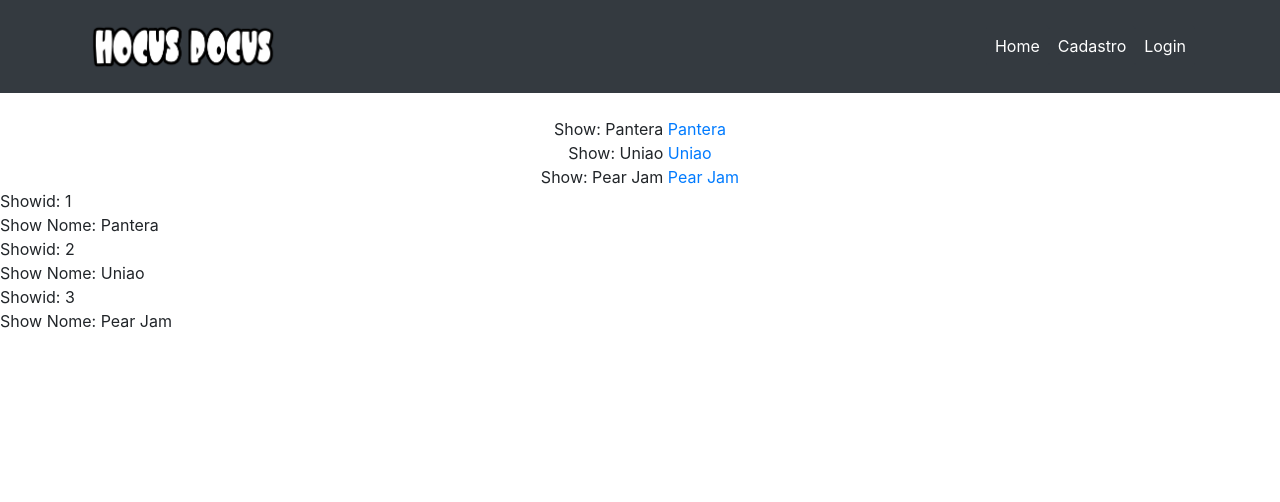
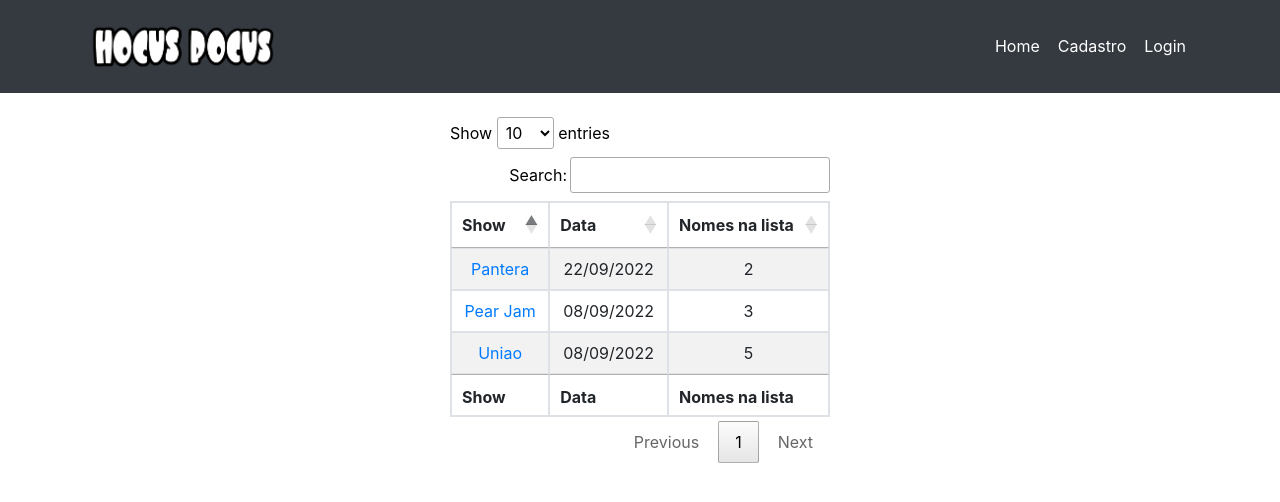
Before and after one commit to andregeraseev/hocusf, a Django app: page /listaevento in a window 1280 px wide. Shown: the top 502 px of the page. Run offline with Django 4.2, Linux system fonts and the light colour scheme; data comes from the database, SQL or seed files in the repository; both versions use the stored data as it was after the commit; some libraries are stand-ins or nearby versions.

Commit message:
finalizado lista evento

```diff
--- a/setup/settings.py
+++ b/setup/settings.py
@@ -107,9 +107,10 @@
 # Internationalization
 # https://docs.djangoproject.com/en/4.1/topics/i18n/
 
-LANGUAGE_CODE = 'en-us'
+LANGUAGE_CODE = 'pt-br'
 
-TIME_ZONE = 'UTC'
+
+TIME_ZONE = 'America/Sao_Paulo'
 
 USE_I18N = True
 
--- a/show/views.py
+++ b/show/views.py
@@ -21,9 +21,10 @@
 
 
 def listaevento(request):
-
+    roqueiros = NomeLista.objects.all()
     show = Show.objects.filter(publicada=True)
     dados = {
+        'roqueiro': roqueiros,
              'show': show,
     }
 
@@ -53,8 +54,10 @@
 
 def registronomelista(request, id):
 
+
     show = Show.objects.filter(id=id)
     dados = {
+
              'show': show
     }
 
--- a/templates/dashboard.html
+++ b/templates/dashboard.html
@@ -11,12 +11,12 @@
 
 {% for evento in eventos %}
 
-<h3>{{ evento.lista_reserva }}</h3>
+<h3>{{ evento.lista_reserva.titulo_show }}</h3>
 {{ evento.lista_reserva.data_do_show }}<br>
 {{ evento.lista_reserva.horario_do_show }}<br>
 
 <!-- Button trigger modal -->
-<button type="button" class="btn btn-primary mb-4" data-toggle="modal" data-target="#{{ evento.lista_reserva }}">
+<button type="button" class="btn btn-primary mb-4" data-toggle="modal" data-target="#botao{{ evento.lista_reserva.id }}">
   Comprovante de pagamento
 </button>
     <br>
@@ -29,7 +29,7 @@
 
 
 <!-- Modal -->
-<div class="modal fade" id="{{ evento.lista_reserva }}" tabindex="-1" role="dialog" aria-labelledby="{{ evento.lista_reserva }}Label" aria-hidden="true">
+<div class="modal fade" id="botao{{ evento.lista_reserva.id }}" tabindex="-1" role="dialog" aria-labelledby="{{ evento.lista_reserva }}Label" aria-hidden="true">
   <div class="modal-dialog" role="document">
     <div class="modal-content">
       <div class="modal-header">
--- a/templates/lista.html
+++ b/templates/lista.html
@@ -22,12 +22,12 @@
 <script src="https://cdn.jsdelivr.net/gh/bbbootstrap/libraries@main/jquery.table2excel.min.js"></script>
 
 {% for nome_na_lista in show %}
-<div class="container">
+<div class="container mt-4">
 <div class="row header" style="text-align:center;color:black">
 <div class="col-md-4 text-left"> <button id="export" class="btn btn-primary">Export</button> </div>
 
 
-<h3>{{ nome_na_lista.titulo_show }}</h3>
+<h1 class="col-md-4 text-center">{{ nome_na_lista.titulo_show }}</h1>
     {{ nome_na_lista.roqueiro.cpf }}
 
 </div>
--- a/templates/listaevento.html
+++ b/templates/listaevento.html
@@ -6,37 +6,83 @@
 {% block content %}
 
 
+
+
+
+<link rel="stylesheet" href="https://cdn.datatables.net/1.10.2/css/jquery.dataTables.min.css">
+<script type="text/javascript" src="https://cdn.datatables.net/1.10.2/js/jquery.dataTables.min.js"></script>
+<script src="https://cdn.jsdelivr.net/gh/bbbootstrap/libraries@main/jquery.table2excel.min.js"></script>
+
 <body>
+
+
 <div class="container mt-4">
     <div class="row">
-        <div class="col-md-12 text-center">
+        <div class="col-sm"></div>
+        <div class="col-sm">
+
+            <div class="row header" style="text-align:center;color:black">
 
 
-            {% for nome_na_lista in show %}
-            Show: {{ nome_na_lista.titulo_show }}
-            <a href="{% url 'lista' %}/{{ nome_na_lista.id }} " > {{ nome_na_lista.titulo_show }} </a><br/>
+<table id="example" class="table table-striped table-bordered" style="width:100%">
+        <thead>
+            <tr>
+                <th>Show</th>
+                <th>Data</th>
+                <th>Nomes na lista</th>
 
 
+            </tr>
+        </thead>
+        <tbody>
+            {% for shows in show %}
+                                    <tr>
+                                        <td> <a href="{% url 'lista' %}/{{ shows.id }} " > {{ shows.titulo_show }} </a> </td>
+                                        <td>{{ shows.data_do_show|date:"SHORT_DATE_FORMAT" }}</td>
+                                        <td>{{ shows.nomelista_set.all|length }} </td>
+
+                                    </tr>
             {% endfor %}
 
 
+        </tbody>
+        <tfoot>
+            <tr>
+                <th>Show</th>
+                <th>Data</th>
+                <th>Nomes na lista</th>
+
+            </tr>
+        </tfoot>
+    </table>
+            </div>
 
         </div>
+        <div class="col-sm"></div>
     </div>
 </div>
+<script>
+
+      /* Initialization of datatables */
+      $(document).ready(function () {
+
+        // Paging and other information are
+        // disabled if required, set to true
+        var myTable = $("#example").DataTable({
+          paging: true,
+          searching: true,
+          info: false,
+        });
+
+      });
+  </script>
 
 
 
-{% for shows in show %}
-Showid: {{ shows.id }}<br>
-Show Nome: {{ shows.titulo_show }}<br>
-   {% for lala in shows.lista_reserva_sr.all %}
-Nome lista id: {{ lala.id }}<br>
 
-cpf lista {{ lala.cpf }}<br>
-{% endfor %}
-{% endfor %}
 {% endblock %}
+
+
 </body>
 
 </html>
--- a/templates/login.html
+++ b/templates/login.html
@@ -26,8 +26,10 @@
                                 <input id="senha" type="password" class="form-control" name="senha" placeholder="Digite aqui sua senha">
                             </div>
                             <div class="col-12 text-center">
-                                <button class="btn btn-success" type="submit">Acessar sua conta</button>
-                                <button type="button" class="btn btn-primary" onclick="exibirCriarConta()">Ainda não tem conta? Clique aqui</button>
+                                <button class="btn btn-success mt-3" type="submit">Acessar sua conta</button>
+                                <button type="button" class="btn btn-primary mt-3" onclick="exibirCriarConta()">Ainda não tem conta? Clique aqui</button><br>
+                                <a href=""> Esqueceu sua senha? Clique aqui</a>
+
                             </div>
                         </div>
                     </form>
```
Also changed, not shown: db.sqlite3, media/Comprovante_2022-07-21T11_31_09.615342_nsRej9E.png (added), media/Comprovante_2022-07-21T11_31_09.615342_w5Zq5MO.png (added). Lines whose indentation alone changed are shown as unchanged.
